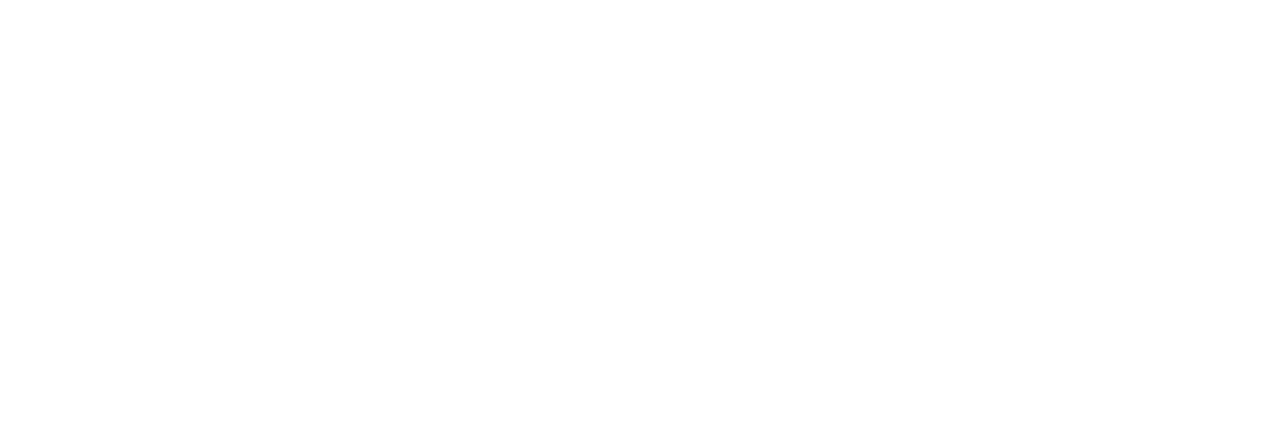
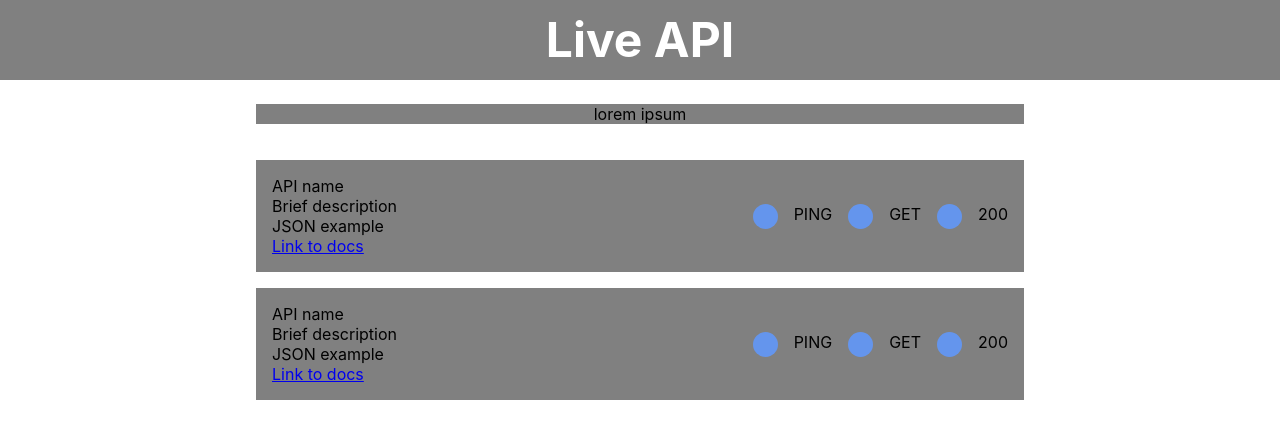
Before and after one commit to fruminski/bc13_w9_project-frontend-score, a React (Create React App) app in the folder live-api/: page / in a window 1280 px wide. Shown: the top 438 px of the page. Built offline with nearby package versions, Linux system fonts and the light colour scheme.

Commit message:
added some css

```diff
--- a/live-api/src/App.css
+++ /dev/null
@@ -1,3 +0,0 @@
-.App {
-  text-align: center;
-}
--- a/live-api/src/App.js
+++ /dev/null
@@ -1,7 +0,0 @@
-import "./App.css";
-
-function App() {
-  return <div className="App"></div>;
-}
-
-export default App;
--- /dev/null
+++ b/live-api/src/Components/App/App.css
@@ -0,0 +1,10 @@
+*{
+  margin: 0;
+  padding: 0;
+  box-sizing: border-box;
+
+}
+
+.app-container {
+  text-align: center;
+}
--- a/live-api/src/Components/App/App.js
+++ b/live-api/src/Components/App/App.js
@@ -1,6 +1,7 @@
 import React from "react";
 import Header from "../Header/Header";
 import ListOfApis from "../ListOfApis/ListOfApis";
+import "./App.css";
 
 function App() {
   return (
--- /dev/null
+++ b/live-api/src/Components/Header/Header.css
@@ -0,0 +1,22 @@
+.header-container{
+    display: flex;
+    flex-direction: column;
+    height: 20vh;
+    align-items: center;
+    gap: 3vh;
+
+}
+
+h1{
+    background-color: gray;
+    width: 100vw;
+    line-height: 10vh;
+    color: white;
+    font-size: 3em;
+}
+
+.header-container p{
+    width: 60vw;
+
+    background-color: gray;
+}
--- a/live-api/src/Components/Header/Header.js
+++ b/live-api/src/Components/Header/Header.js
@@ -1,4 +1,5 @@
 import React from "react";
+import "./Header.css";
 
 function Header() {
   return (
@@ -9,4 +10,4 @@
   );
 }
 
-export default Header();
+export default Header;
--- /dev/null
+++ b/live-api/src/Components/ListElement/ListElement.css
@@ -0,0 +1,41 @@
+.list-element-container{
+    display: flex;
+    width: 60vw;
+    justify-content: center;
+    align-items: center;
+    background-color: gray;
+    /* height: 3em; */
+    padding: 1em;
+    gap: 3em;
+}
+
+.one-liner-container{
+    width: 70%;
+    text-align: left;
+}
+
+.icons-container{
+    display: flex;
+    gap: 1em;
+
+}
+
+.ping{
+    width: 25px;
+    height: 25px;
+    border-radius: 50%;
+    background-color: cornflowerblue;
+
+}
+.get{
+    width: 25px;
+    height: 25px;
+    border-radius: 50%;
+    background-color: cornflowerblue;
+}
+.status{
+    width: 25px;
+    height: 25px;
+    border-radius: 50%;
+    background-color: cornflowerblue;
+}
--- a/live-api/src/Components/ListElement/ListElement.js
+++ b/live-api/src/Components/ListElement/ListElement.js
@@ -1,15 +1,24 @@
 import React from "react";
+import "./ListElement.css";
 
 function ListElement() {
   return (
     <div className="list-element-container">
-      <a href="#">
+      <div className="one-liner-container">
         <p>API name</p>
-      </a>
-      <div>
-        <div></div>
-        <div></div>
-        <div></div>
+        <p>Brief description</p>
+        <p>JSON example</p>
+        <a href="https://www.google.com/">
+          <p>Link to docs</p>
+        </a>
+      </div>
+      <div className="icons-container">
+        <div className="ping"></div>
+        <p>PING</p>
+        <div className="get"></div>
+        <p>GET</p>
+        <div className="status"></div>
+        <p>200</p>
       </div>
     </div>
   );
--- /dev/null
+++ b/live-api/src/Components/ListOfApis/ListOfApis.css
@@ -0,0 +1,6 @@
+.list-container{
+    display: flex;
+    flex-direction: column;
+    align-items: center;
+    gap: 1em;
+}
--- a/live-api/src/Components/ListOfApis/ListOfApis.js
+++ b/live-api/src/Components/ListOfApis/ListOfApis.js
@@ -1,11 +1,14 @@
 import React from "react";
+import ListElement from "../ListElement/ListElement";
+import "./ListOfApis.css";
 
 function ListOfApis(props) {
   return (
     <div className="list-container">
-      <props.children />
+      <ListElement />
+      <ListElement />
     </div>
   );
 }
 
-export default ListOfApis();
+export default ListOfApis;
```
Also changed, not shown: live-api/src/index.js (+6 -6 lines), 1 other file (tests, documents, lock files or other folders).
